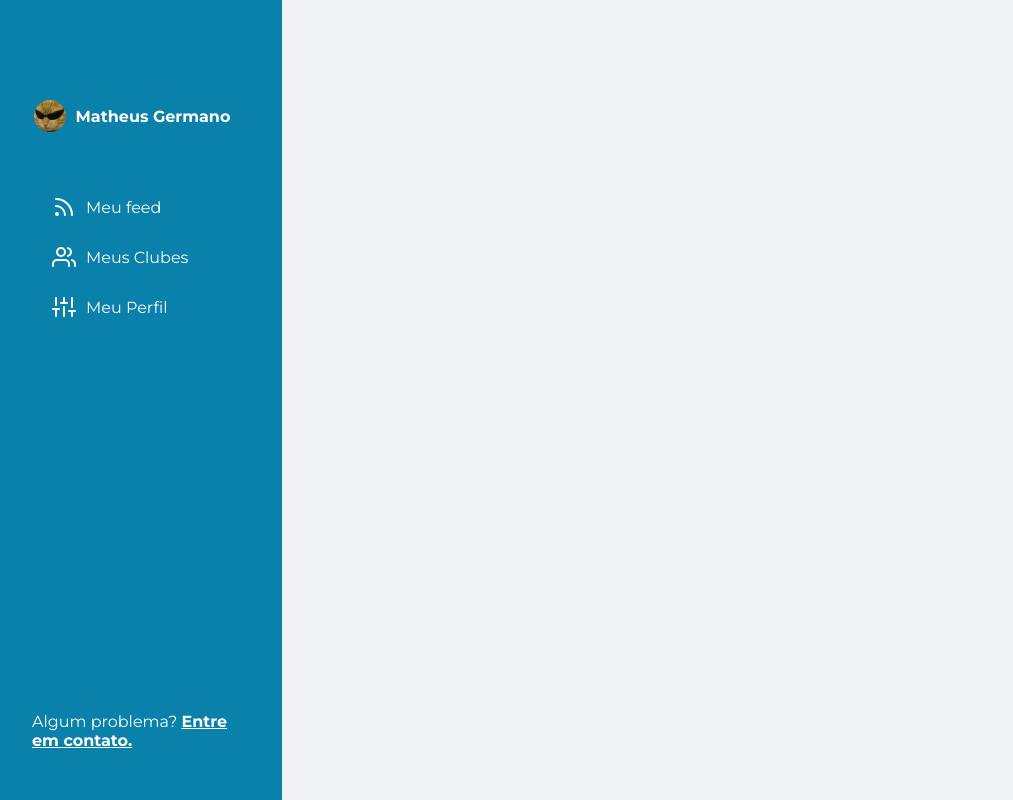
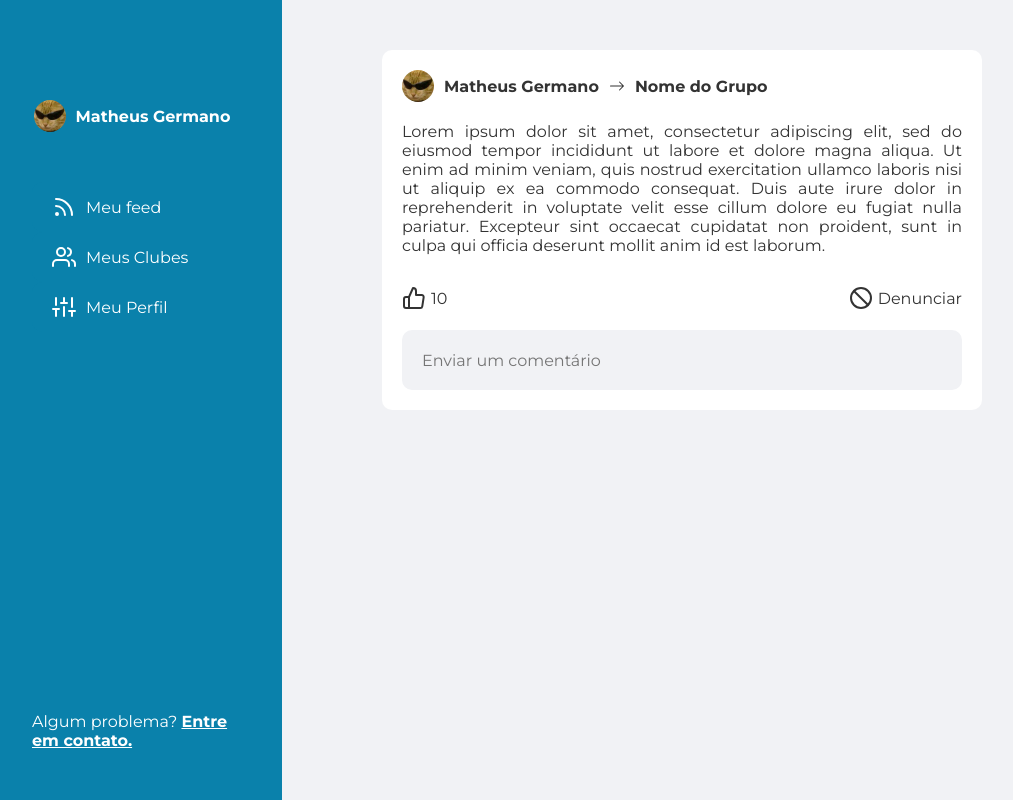
Before and after one commit to matheus-germano/backslash-frontend, a React (Create React App) app: page /feed in a window 1280 px wide. Shown: the whole page, without its empty margins (18-1031 px from the left). Built offline with nearby package versions, Linux system fonts and the light colour scheme.

Commit message:
Question Card almost done

```diff
--- a/src/components/QuestionCard/elements.js
+++ b/src/components/QuestionCard/elements.js
@@ -2,16 +2,92 @@ import styled from 'styled-components';
 
 export const QuestionCardContainer = styled.div`
   max-width: 600px;
+  min-height: 360px;
+
+  background: var(--white);
+  border-radius: 10px;
+
+  padding: 20px;
+
+  display: flex;
+  flex-direction: column;
+  gap: 20px;
 `;
 
 export const QuestionCardHeader = styled.div`
+  display: flex;
+  align-items: center;
 
+  gap: 10px;
+`;
+
+export const Image = styled.img`
+  width: 32px;
+  height: 32px;
+  border-radius: 50px;
+`;
+
+export const UserName = styled.p`
+  font-weight: bold;
+  text-overflow: ellipsis;
+  white-space: nowrap;
+`;
+
+export const GroupName = styled.p`
+  font-weight: bold;
+  text-overflow: ellipsis;
+  white-space: nowrap;
 `;
 
 export const QuestionCardBody = styled.div`
 
 `;
 
+export const QuestionCardText = styled.p`
+  text-align: justify;
+`;
+
 export const QuestionCardFooter = styled.div`
+  margin-top: auto;
 
+  display: flex;
+  flex-direction: column;
+  gap: 20px;
 `;
+
+export const Row = styled.div`
+  display: flex;
+  justify-content: space-between;
+
+  svg {
+    font-size: 1.5rem;
+    cursor: pointer;
+  }
+`;
+
+export const Likes = styled.div`
+  display: flex;
+  align-items: center;
+  gap: 5px;
+`;
+
+export const Report = styled.div`
+  display: flex;
+  align-items: center;
+  gap: 5px;
+
+  svg {
+    color: var(--red);
+  }
+`;
+
+
+export const QuestionCardInput = styled.input`
+  width: 100%;
+  height: 60px;
+
+  background-color: var(--background);
+  border-radius: 10px;
+
+  padding: 0 20px;
+`;
--- a/src/components/QuestionCard/index.jsx
+++ b/src/components/QuestionCard/index.jsx
@@ -1,9 +1,22 @@
+import { BsArrowRight } from 'react-icons/bs';
+import { FiThumbsUp, FiSlash } from 'react-icons/fi';
+
+// importing images
+import profile from '../../assets/images/profile.jpg';
 
 import {
   QuestionCardContainer,
   QuestionCardHeader,
+  Image,
+  UserName,
+  GroupName,
   QuestionCardBody,
+  QuestionCardText,
   QuestionCardFooter,
+  Row,
+  Likes,
+  Report,
+  QuestionCardInput,
 } from './elements';
 
 export function QuestionCard() {
@@ -11,13 +24,28 @@ export function QuestionCard() {
     <>
       <QuestionCardContainer>
         <QuestionCardHeader>
-
+          <Image src={profile} alt='' />
+          <UserName>Matheus Germano</UserName>
+          <BsArrowRight/>
+          <GroupName>Nome do Grupo</GroupName>
         </QuestionCardHeader>
         <QuestionCardBody>
-
+          <QuestionCardText>
+            Lorem ipsum dolor sit amet, consectetur adipiscing elit, sed do eiusmod tempor incididunt ut labore et dolore magna aliqua. Ut enim ad minim veniam, quis nostrud exercitation ullamco laboris nisi ut aliquip ex ea commodo consequat. Duis aute irure dolor in reprehenderit in voluptate velit esse cillum dolore eu fugiat nulla pariatur. Excepteur sint occaecat cupidatat non proident, sunt in culpa qui officia deserunt mollit anim id est laborum.
+          </QuestionCardText>
         </QuestionCardBody>
         <QuestionCardFooter>
-
+          <Row>
+            <Likes>
+              <FiThumbsUp/>
+              <p>10</p>
+            </Likes>
+            <Report>
+              <FiSlash/>
+              <p>Denunciar</p>
+            </Report>
+          </Row>
+          <QuestionCardInput type="text" placeholder="Enviar um comentário"/>
         </QuestionCardFooter>
       </QuestionCardContainer>
     </>
--- a/src/pages/Feed/elements.js
+++ b/src/pages/Feed/elements.js
@@ -1,4 +1,13 @@
 import styled from 'styled-components';
+
+export const FeedPageContainer =  styled.div`
+  display: flex;
+  gap: 50px;
+
+  @media (max-width: 768px) {
+    gap: 25px;
+  }
+`;
 
 export const HamburgerMenu = styled.div`
   position: absolute;
@@ -19,9 +28,17 @@ export const HamburgerMenu = styled.div`
 `;
 
 export const FeedContainer = styled.div`
+  display: flex;
+  flex-direction: column;
+  align-items: center;
 
+  padding: 50px;
 `;
 
 export const FeedWrapper = styled.div`
 
 `;
+
+export const SuggestionsContainer = styled.div`
+
+`;
--- a/src/pages/Feed/index.jsx
+++ b/src/pages/Feed/index.jsx
@@ -7,27 +7,32 @@ import { Menu } from '../../components/Menu';
 import { QuestionCard } from '../../components/QuestionCard';
 
 import {
+  FeedPageContainer,
   HamburgerMenu,
   FeedContainer,
   FeedWrapper,
+  SuggestionsContainer,
 } from './elements';
 
 export function Feed() {
   const [menuOpen, setMenuOpen] = useState(false);
 
   return (
-    <>
-      <>
-        <HamburgerMenu onClick={() => setMenuOpen(true)}>
-          <FaBars />
+    <FeedPageContainer>
+      <div>
+        <HamburgerMenu>
+          <FaBars onClick={() => setMenuOpen(true)}/>
         </HamburgerMenu>
         <Menu menuIsOpen={menuOpen} setMenuOpen={setMenuOpen} />
-      </>
+      </div>
       <FeedContainer>
         <FeedWrapper>
           <QuestionCard/>
         </FeedWrapper>
       </FeedContainer>
-    </>
+      {/* <SuggestionsContainer>
+
+      </SuggestionsContainer> */}
+    </FeedPageContainer>
   );
 }
```
